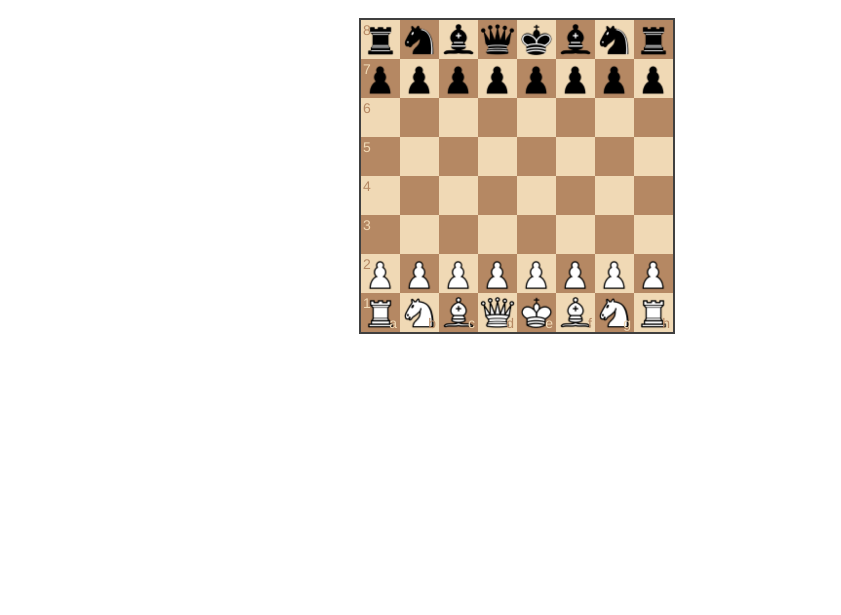
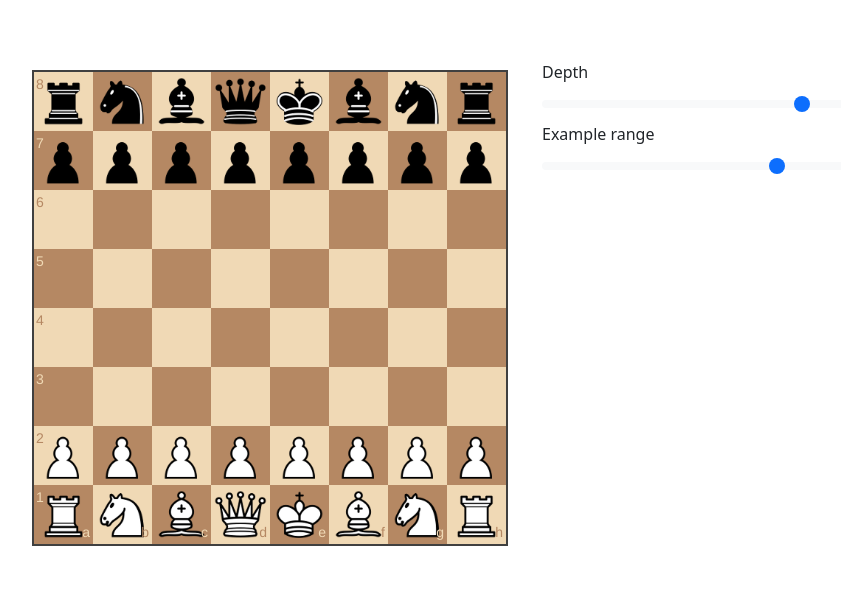
Before and after one commit to NatanHugo2/ChessEngine, a Flask app: page / in a window 1280 px wide. Shown: the top 615 px of the page, without its empty margins (123-964 px from the left). Run offline with Flask 2, Linux system fonts and the light colour scheme; some libraries are stand-ins or nearby versions.

Commit message:
improve interface

```diff
--- a/app/templates/chess.html
+++ b/app/templates/chess.html
@@ -4,17 +4,31 @@
 <head>
     <title>Chess</title>
     <link rel="stylesheet" type="text/css" href="{{url_for('static',filename='css/chessboard-1.0.0.css')}}">
-
+    <link href="https://cdn.jsdelivr.net/npm/bootstrap@5.3.0/dist/css/bootstrap.min.css" rel="stylesheet" integrity="sha384-9ndCyUaIbzAi2FUVXJi0CjmCapSmO7SnpJef0486qhLnuZ2cdeRhO02iuK6FUUVM" crossorigin="anonymous">
 </head>
 
 <body>
-    <div id="myBoard" style="width: 700px;   margin: auto;
-    width: 25%;
-    padding: 10px;"></div>
+    <div id="game" class="container" style="padding:60px; padding-left: 75px; padding-right: 75px;">
+        <div class="row justify-content-md-center">
+            <div id="myBoard" class="col" style="margin:10px;"></div>
+            <div id="config" class="col">
+                <div>
+                    <label for="customRange1" class="form-label">Depth</label>
+                    <input type="range" class="form-range" min="1" max="10" id="depth">
+                </div>
+                <div>
+                    <label for="customRange1" class="form-label">Example range</label>
+                    <input type="range" class="form-range" id="customRange1">
+                </div>
+            </div>
+        </div>
+    </div>
+
     <div id="status"></div>
     <div id="fen"></div>
     <div id="pgn"></div>
     <div id="move"></div>
+    <script src="https://cdn.jsdelivr.net/npm/bootstrap@5.3.0/dist/js/bootstrap.bundle.min.js" integrity="sha384-geWF76RCwLtnZ8qwWowPQNguL3RmwHVBC9FhGdlKrxdiJJigb/j/68SIy3Te4Bkz" crossorigin="anonymous"></script>
     <script src="https://code.jquery.com/jquery-3.7.0.js" integrity="sha256-JlqSTELeR4TLqP0OG9dxM7yDPqX1ox/HfgiSLBj8+kM=" crossorigin="anonymous"></script>
     <script src="https://cdnjs.cloudflare.com/ajax/libs/socket.io/4.0.1/socket.io.js" integrity="sha512-q/dWJ3kcmjBLU4Qc47E4A9kTB4m3wuTY7vkFJDTZKjTs8jhyGQnaUrxa0Ytd0ssMZhbNua9hE+E7Qv1j+DyZwA==" crossorigin="anonymous"></script>
     <script src="{{url_for('static',filename='js/chessboard-1.0.0.js')}}"></script>
```
